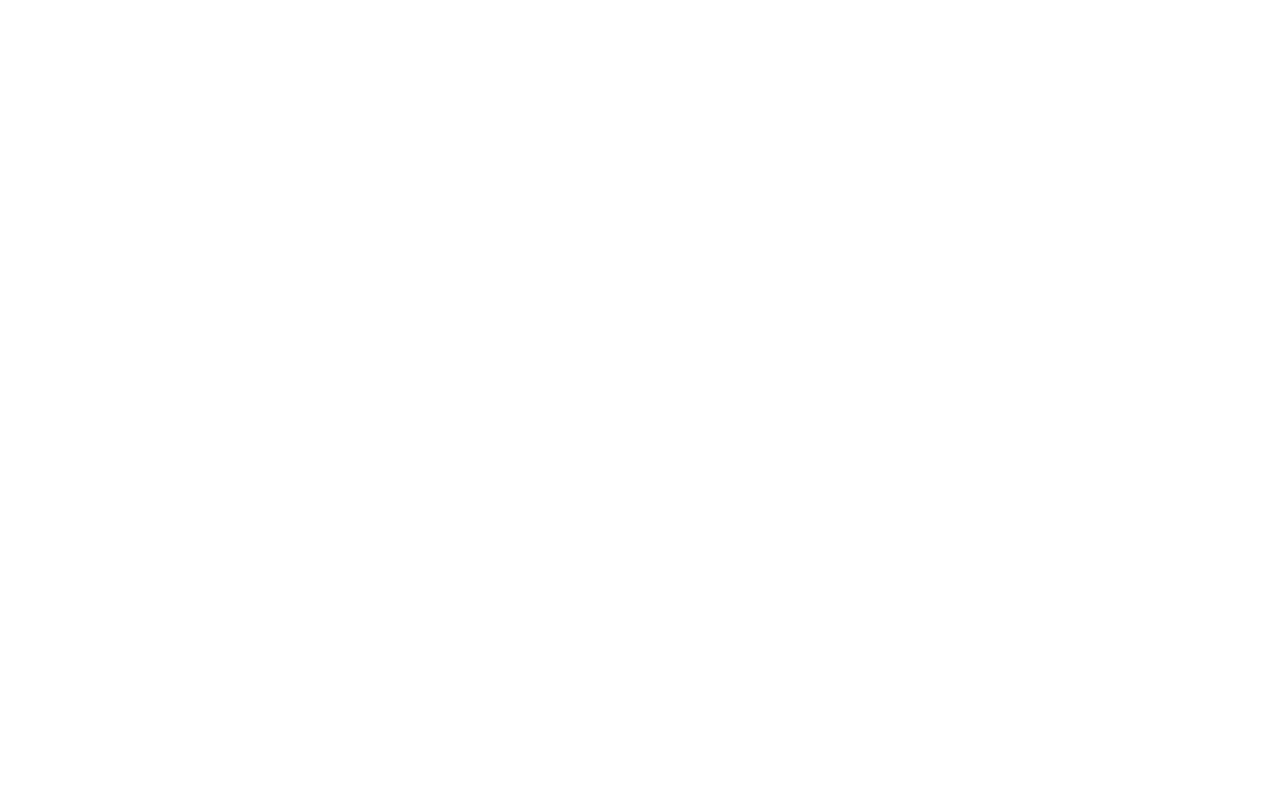
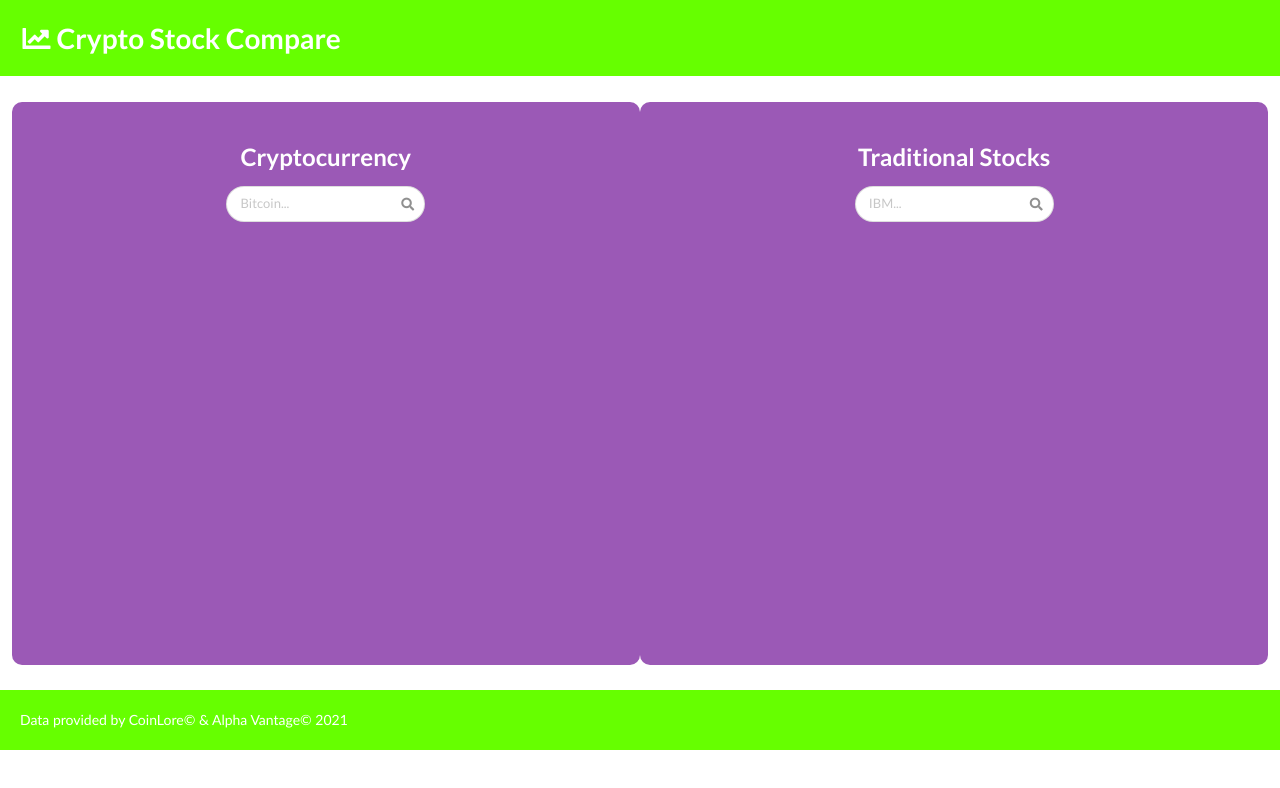
Before and after one commit to wfelixhunt/crypto-stock-compare, a plain HTML site: page index.html in a window 1280 px wide. Drawn offline with nearby package versions, Linux system fonts and the light colour scheme.

Commit message:
added semantic icon to header, search bars, and column layout. added footer.

```diff
--- a/assets/css/style.css
+++ b/assets/css/style.css
@@ -0,0 +1,21 @@
+header, footer {
+  padding: 20px;
+  font-family: 'Trebuchet MS', 'Lucida Sans Unicode', 'Lucida Grande', 'Lucida Sans', Arial, sans-serif;
+  background-color: #66FF00;
+  color: #ffffff;
+}
+
+main {
+  padding: 2vw;
+}
+
+.class-box {
+  height: 44vw;
+  background: #9b59b6;
+  text-align: center;
+  color: #fff;
+  padding: 40px;
+  border-radius: 10px;
+  /* margin: 1vw; */
+  justify-content: space-between;
+}
--- a/index.html
+++ b/index.html
@@ -1,15 +1,50 @@
-<!DOCTYPE html>
 <html lang="en">
 
 <head>
   <meta charset="UTF-8">
   <meta name="viewport" content="width=device-width, initial-scale=1.0">
-  <title>Document</title>
-  <link rel="stylesheet" href="https://cdnjs.cloudflare.com/ajax/libs/semantic-ui/2.4.1/semantic.min.js" />
+  <title>Stocks & Crypto</title>
+  <link rel="stylesheet" href="https://cdnjs.cloudflare.com/ajax/libs/semantic-ui/2.4.1/semantic.min.css" />
   <link rel="stylesheet" href="./assets/css/style.css" />
 </head>
 
 <body>
+  <header>
+    <h1><i class="chart line icon"></i>Crypto Stock Compare</h1>
+  </header>
+
+  <main>
+    <section class="ui two column grid">
+      <div class="row">
+        <div class="ui column class-box" id="crypto-container">
+          <h2>Cryptocurrency</h2>
+          <div class="ui search small">
+            <div class="ui icon input" id="crypto-search">
+              <input class="prompt" type="text" placeholder="Bitcoin...">
+              <i class="search icon"></i>
+            </div>
+            <div class="results"></div>
+          </div>
+          <div class="crypto-data"></div>
+        </div>
+        <div class="ui column class-box" id="stock-container">
+          <h2>Traditional Stocks</h2>
+          <div class="ui search small" id="stock-search">
+            <div class="ui icon input">
+              <input class="prompt" type="text" placeholder="IBM...">
+              <i class="search icon"></i>
+            </div>
+            <div class="results"></div>
+          </div>
+          <div class="stock-data"></div>
+        </div>
+      </div>
+    </section>
+  </main>
+
+  <footer>
+    Data provided by CoinLore© & Alpha Vantage© 2021
+  </footer>
   <script src="assets/js/script.js"></script>
 </body>
 
```
